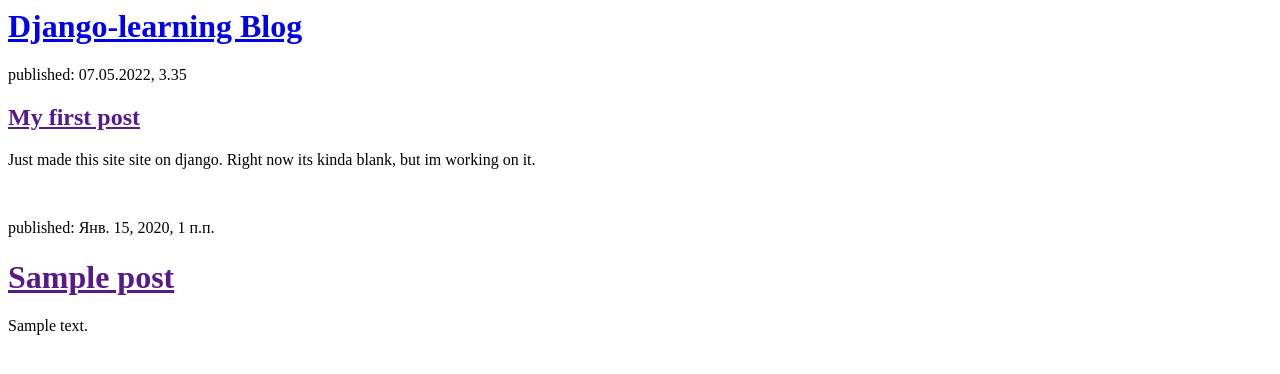
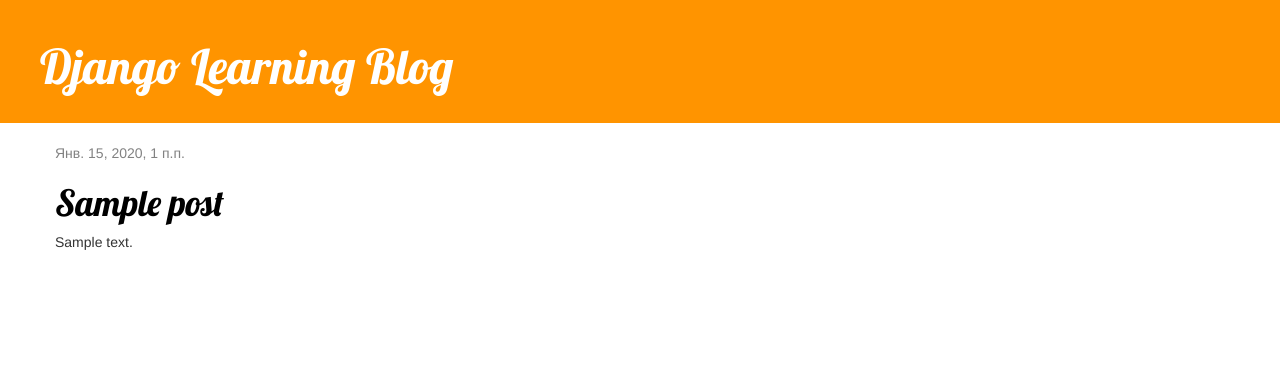
Before and after one commit to cromi24/my-first-blog, a Django app: page / in a window 1280 px wide. Shown: the top 374 px of the page. Run offline with Django 3.2, Linux system fonts and the light colour scheme; tables that the repository leaves empty hold one stand-in row (values such as "Sample post"); some libraries are stand-ins or nearby versions.

Commit message:
added some css, made an extending template for blocks of content

```diff
--- /dev/null
+++ b/blog/static/css/blog.css
@@ -0,0 +1,45 @@
+.pageHeader{
+    background-color: #ff9400;
+    margin-top: 0;
+    margin-bottom: 20;
+    padding: 20px 20px 20px 40px;
+}
+.pageHeader h1, .pageHeader h1 a, .pageHeader h1 a:visited, .pageHeader h1 a:active {
+    color: #ffffff;
+    font-size: 36pt;
+    text-decoration: none;
+}
+.content {
+    margin-left: 40px;
+}
+
+h1, h2, h3, h4 {
+    font-family: 'Lobster', cursive;
+}
+
+.date {
+    color: #828282;
+}
+
+.save {
+    float: right;
+}
+
+.post-form textarea, .post-form input {
+    width: 100%;
+}
+
+.top-menu, .top-menu:hover, .top-menu:visited {
+    color: #ffffff;
+    float: right;
+    font-size: 26pt;
+    margin-right: 20px;
+}
+
+.post {
+    margin-bottom: 70px;
+}
+
+.post h1 a, .post h1 a:visited {
+    color: #000000;
+}
--- /dev/null
+++ b/blog/templates/blog/base.html
@@ -0,0 +1,25 @@
+{% load static %}
+
+<html>
+   <head>
+        <title>Ilyha's blog</title>
+        <link rel="stylesheet" href="//maxcdn.bootstrapcdn.com/bootstrap/3.2.0/css/bootstrap.min.css">
+        <link rel="stylesheet" href="//maxcdn.bootstrapcdn.com/bootstrap/3.2.0/css/bootstrap-theme.min.css">
+        <link href="https://fonts.googleapis.com/css?family=Lobster&subset=latin,cyrillic"
+              rel="stylesheet" type="text/css">
+        <link rel="stylesheet" href="{% static 'css/blog.css' %}">
+   </head>
+   <body>
+        <div class="pageHeader">
+            <h1><a href="/">Django Learning Blog</a></h1>
+        </div>
+        <div class="content container">
+            <div class="row">
+                <div class="col-md-8">
+                    {% block content %}
+                    {% endblock %}
+                </div>
+            </div>
+        </div>
+   </body>
+</html>
--- a/blog/templates/blog/post_list.html
+++ b/blog/templates/blog/post_list.html
@@ -1,26 +1,13 @@
-<html>
-     <head>
-        <title>Ilyha's blog</title>
-    </head>
-    <body>
-        <div>
-            <h1><a href="/">Django-learning Blog</a></h1>
+{% extends 'blog\base.html' %}
+
+{% block content %}
+    {% for post in posts %}
+     <div class="post">
+            <div class="date">
+                {{ post.published_date }}
+            </div>
+            <h1><a href="">{{ post.title }}</a></h1>
+            <p>{{ post.text|linebreaksbr }}</p>
         </div>
-
-        <div>
-            <p>published: 07.05.2022, 3.35</p>
-            <h2><a href="">My first post</a></h2>
-            <p>Just made this site site on django. Right now its kinda blank, but im working on it.</p>
-            </div>
-            <br>
-            <div>
-            {% for post in posts %}
-                <div>
-                <p>published: {{ post.published_date }}</p>
-                <h1><a href="">{{ post.title }}</a></h1>
-                <p>{{ post.text|linebreaksbr }}</p>
-                </div>
-            {% endfor %}
-        </div>
-    </body>
-</html>
+    {% endfor %}
+{% endblock %}
```
